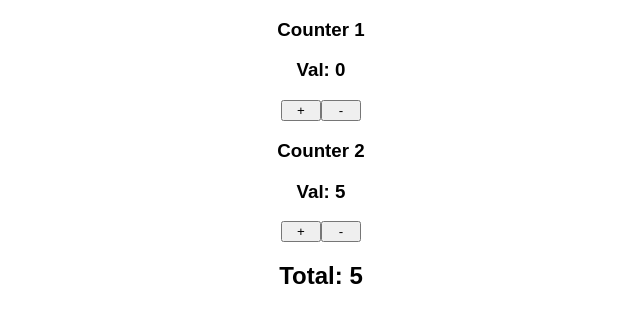
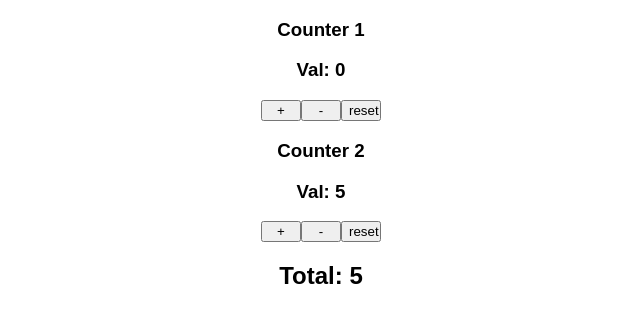
Before and after one commit to loriculberson/react-counters, a React (Create React App) app: page / in a window 1280 px wide. Shown: the top 322 px of the page, without its empty margins (319-959 px from the left). Built offline with nearby package versions, Linux system fonts and the light colour scheme.

Commit message:
Reset button resets counter value to zero

```diff
--- a/src/CounterApp.js
+++ b/src/CounterApp.js
@@ -31,6 +31,14 @@ class CounterApp extends Component {
     })
   }
 
+  reset = (i) => {
+    const values = this.state.allValues.slice();
+    values[i] = 0;
+    this.setState({
+      allValues: values
+    })
+  }
+
   render() {
     const total = this.state.allValues.reduce((sum, num) => sum + num)
     const renderCounters = this.state.allValues.map((counter, index) => {
@@ -43,6 +51,7 @@ class CounterApp extends Component {
           />
           <button onClick={() => this.increment(index)}> + </button>
           <button onClick={() => this.decrement(index)}> - </button>
+          <button onClick={() => this.reset(index)}> reset </button>
       </div>
       )
     })
```
